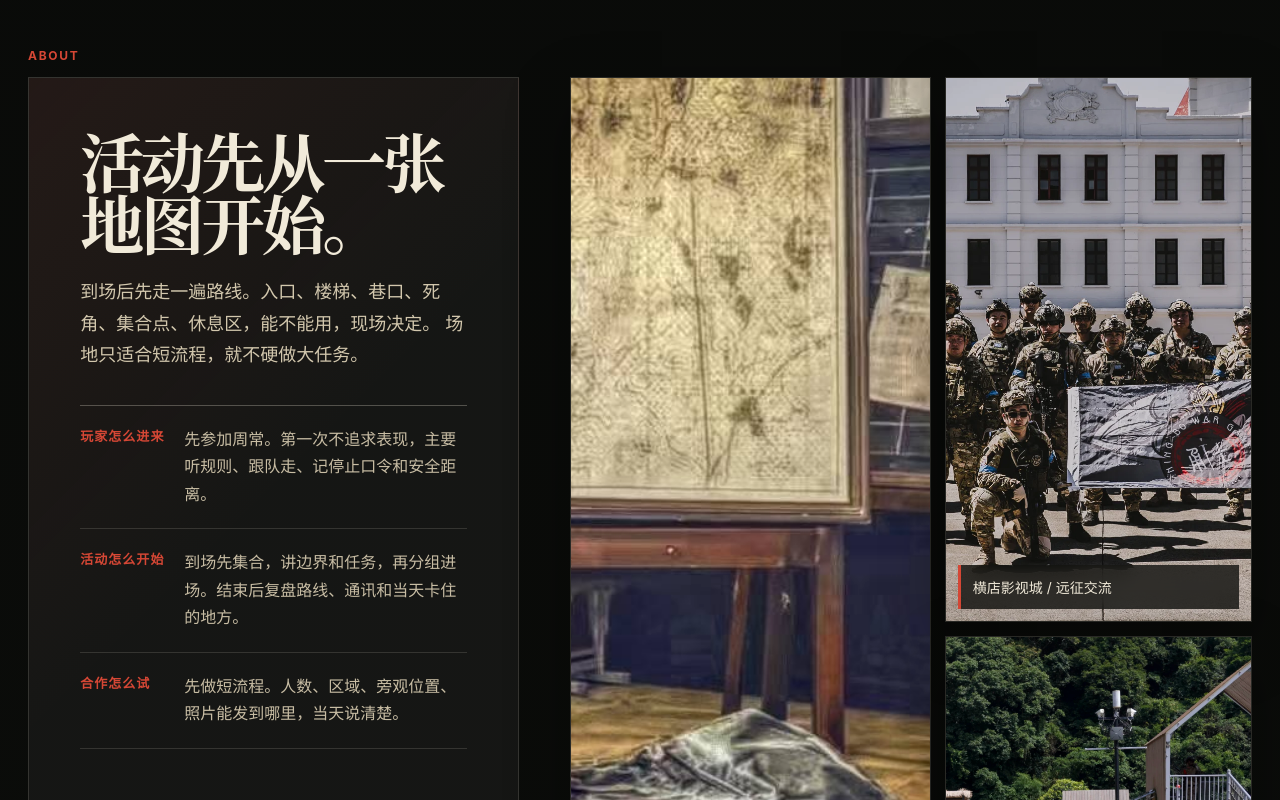
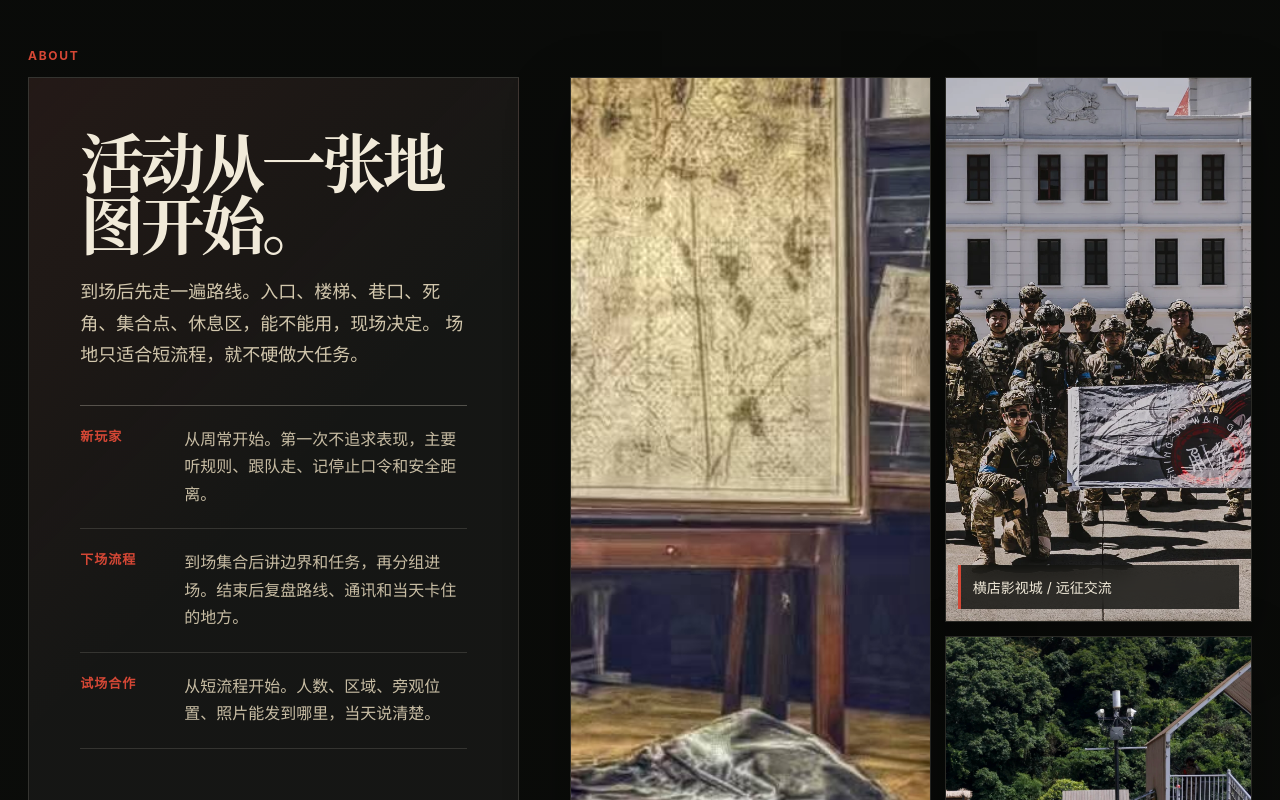
Before and after one commit to zhuting0574-beep/nbys-activity, a Vue app in the folder h5-web/: page / in a window 1280 px wide. Shown: the part 1080-1880 px from the top of the page. Built offline with nearby package versions, Linux system fonts and the light colour scheme.

Commit message:
feat: tighten Yongshi site copy rhythm

```diff
--- a/h5-web/src/MarketingSite.vue
+++ b/h5-web/src/MarketingSite.vue
@@ -31,7 +31,7 @@
         </p>
         <div class="hero-brief" aria-label="活动开始前会确认的事项">
           <span>START HERE</span>
-          <p>玩家从周常进。合作方从小场进：一段路线、一个任务、一次复盘，先把边界跑清楚。</p>
+          <p>玩家从周常进。合作方从小场进：一段路线、一个任务、一次复盘，把边界跑清楚。</p>
         </div>
         <div class="hero-actions">
           <button type="button" class="primary-cta" @click="scrollToSection('cooperate')">先试一场</button>
@@ -65,7 +65,7 @@
       <div class="section-kicker">About</div>
       <div class="about-board">
         <div class="about-copy">
-          <h2>活动先从一张地图开始。</h2>
+          <h2>活动从一张地图开始。</h2>
           <p>
             到场后先走一遍路线。入口、楼梯、巷口、死角、集合点、休息区，能不能用，现场决定。
             场地只适合短流程，就不硬做大任务。
@@ -129,7 +129,7 @@
       <div class="section-kicker">Fields</div>
       <div class="section-heading">
         <h2>场地不同，玩法不同。</h2>
-        <p>影视城适合街区推进，山地先看路线和通讯，夜间街区要留好旁观位置。先看场地，再定人数、任务和节奏。</p>
+        <p>影视城适合街区推进，山地看路线和通讯，夜间街区要留好旁观位置。场地看明白了，再定人数、任务和节奏。</p>
       </div>
 
       <div class="field-grid">
@@ -159,7 +159,7 @@
           <img :src="activityFeatureImage" alt="象山海影城任务简报现场" width="1200" height="900" loading="lazy" decoding="async" />
           <figcaption>
             <span>XIANGSHAN / SCRIPT</span>
-            <strong>影视城剧本先从地图、角色和任务条件开始。</strong>
+            <strong>影视城剧本从地图、角色和任务条件开始。</strong>
           </figcaption>
         </figure>
 
@@ -206,7 +206,7 @@
           <h2>先把边界和通讯讲清楚。</h2>
           <p>
             人一多，现场靠喊是不够的。进场前说清禁入区、停止口令和频道；
-            结束后复盘卡在哪里。平时练通讯、队形和口令，是为了到场后少乱。
+            结束后复盘卡在哪里。平时练通讯、队形和口令，是为了下场时少乱。
           </p>
           <div class="safe-grid">
             <article v-for="item in trainingLoop" :key="item.title">
@@ -218,7 +218,7 @@
         <div class="safe-photos" aria-label="训练和简报照片">
           <figure>
             <img :src="esaRoom" alt="室内 Briefing 现场" width="900" height="675" loading="lazy" decoding="async" />
-            <figcaption>进场前先讲规则、任务和停止口令。</figcaption>
+            <figcaption>进场前讲规则、任务和停止口令。</figcaption>
           </figure>
           <figure>
             <img :src="esaDoorTraining" alt="门口队形训练" width="900" height="506" loading="lazy" decoding="async" />
@@ -289,10 +289,10 @@
       <div class="section-kicker">Work with us</div>
       <div class="cooperate-layout">
         <div>
-          <h2>先跑一个小场。</h2>
+          <h2>从一个小场开始。</h2>
           <p>
-            场地、园区、学校或品牌第一次接触，不需要一上来做大场。
-            先选一段路线、一个任务、十几到几十人的规模。当天把入口、禁入区、旁观位置、影像发布范围说清楚，再决定下一场。
+            场地、园区、学校或活动方第一次接触，不需要一上来做大场。
+            选一段路线、一个任务、十几到几十人的规模。当天把入口、禁入区、旁观位置、影像发布范围说清楚，再决定下一场。
           </p>
           <div class="partner-fit" aria-label="适合合作的场景">
             <article v-for="item in partnerFit" :key="item.title">
@@ -408,16 +408,16 @@ export default {
       ],
       aboutNotes: [
         {
-          title: '玩家怎么进来',
-          text: '先参加周常。第一次不追求表现，主要听规则、跟队走、记停止口令和安全距离。'
+          title: '新玩家',
+          text: '从周常开始。第一次不追求表现，主要听规则、跟队走、记停止口令和安全距离。'
         },
         {
-          title: '活动怎么开始',
-          text: '到场先集合，讲边界和任务，再分组进场。结束后复盘路线、通讯和当天卡住的地方。'
+          title: '下场流程',
+          text: '到场集合后讲边界和任务，再分组进场。结束后复盘路线、通讯和当天卡住的地方。'
         },
         {
-          title: '合作怎么试',
-          text: '先做短流程。人数、区域、旁观位置、照片能发到哪里，当天说清楚。'
+          title: '试场合作',
+          text: '从短流程开始。人数、区域、旁观位置、照片能发到哪里，当天说清楚。'
         }
       ],
       aboutPhotos: [
@@ -437,7 +437,7 @@ export default {
       history: [
         { year: '2018', title: 'ESA 城市作战训练', text: '室内简报、贴墙移动、门口队形。早期训练照片很多来自这一批。' },
         { year: '2019', title: '“巡山”户外训练', text: '山路、林线、队伍行进。B 站还能看到当时的视频。' },
-        { year: '2021.03.27', title: '扬州 MILSIM 镭射交流', text: '去扬州同场交流，先听对方规则，再进场。' },
+        { year: '2021.03.27', title: '扬州 MILSIM 镭射交流', text: '去扬州同场交流，按对方规则进场。' },
         { year: '2021.10.31', title: '浙东小九寨“逃离荒野”', text: '山地路线，体力、通讯和队伍间距都很吃紧。' },
         { year: '2023.10.22', title: '应梦里活动', text: '夜间街区活动。灯光够，街面完整，短流程能跑起来。' },
         { year: '2024.06', title: '象山海影城·巨蟹行动最终章', text: '在影视城街区跑任务，沿建筑、巷口和任务点推进。' },
@@ -471,7 +471,7 @@ export default {
           type: '山地路线',
           image: xiaojiuzhaiEscape01,
           featured: false,
-          text: '山地先看路线和通讯。体力、天气、队伍间距都会影响安排。',
+          text: '山地看路线和通讯。体力、天气、队伍间距都会影响安排。',
           points: ['路线规划', '通讯纪律']
         },
         {
@@ -503,8 +503,8 @@ export default {
         { code: '周常', title: '周常活动', text: '新人先跟队走一场。老队员在这里磨通讯和队形。' },
         { code: '剧本', title: '影视城剧本', text: '有阵营、任务点、行动区域和撤离条件。巨蟹行动就是从海影城街区写出来的。' },
         { code: '山地', title: '户外任务', text: '路线、体力、通讯和天气，都会改变当天安排。' },
-        { code: '远征', title: '外地交流', text: '到外地场地，先听规则，再适应新的空间。' },
-        { code: '试场', title: '合作试场', text: '先跑一段短流程。边界、动线和安全区，现场看最清楚。' }
+        { code: '远征', title: '外地交流', text: '到外地场地，按对方规则来，再适应新的空间。' },
+        { code: '试场', title: '合作试场', text: '跑一段短流程。边界、动线和安全区，现场看最清楚。' }
       ],
       expeditions: [
         {
@@ -528,7 +528,7 @@ export default {
         { title: 'AAR', text: '结束后复盘安全、通讯、路线和分工。' }
       ],
       trainingLoop: [
-        { title: 'ROE', text: '哪些地方能进，哪些地方不能进；什么情况下停，进场前先讲清楚。' },
+        { title: 'ROE', text: '哪些地方能进，哪些地方不能进；什么情况下停，进场前讲清楚。' },
         { title: '通讯', text: '呼号、位置、异常情况，尽量短句。对讲机里不要抢话。' },
         { title: '队形', text: '移动时不要挤成一团。前后左右是谁，心里要有数。' },
         { title: 'AAR', text: '结束后说问题，不讲漂亮话。路线、节奏、风险点，下次改。' }
@@ -600,10 +600,10 @@ export default {
         { platform: 'XIAOHONGSHU / 2026', title: '甬士横店远征', href: 'https://www.xiaohongshu.com/search_result/69b956af000000002202686f' }
       ],
       trialSteps: [
-        { code: '01', title: '先看场地', text: '地点、时间、可进入区、禁入区和预计人数，先说清楚。' },
+        { code: '01', title: '看场地', text: '地点、时间、可进入区、禁入区和预计人数，开场前说清楚。' },
         { code: '02', title: '划出边界', text: '集合点、休息区、旁边的人站哪里、撤离路线和负责人，当场定下来。' },
-        { code: '03', title: '跑短任务', text: '30-90 分钟，先跑一个清楚的任务，不急着把流程做大。' },
-        { code: '04', title: '当天复盘', text: '人数、路线、任务、照片和视频怎么发，试完再调整。' }
+        { code: '03', title: '跑短任务', text: '30-90 分钟，跑一个清楚的任务，不急着把流程做大。' },
+        { code: '04', title: '当天复盘', text: '人数、路线、任务、照片和视频发布范围，试完再调整。' }
       ],
       partnerFit: [
         { tag: 'FIELD', title: '影视城、街区、园区试场' },
@@ -614,7 +614,7 @@ export default {
       partnerNotes: [
         {
           code: 'A',
-          title: '哪些地方可以先试',
+          title: '适合试场的地方',
           points: ['有街区或楼体的影视城', '边界清楚的园区', '旁边能站人观看的夜间街区', '能留出安全区的校园或营地']
         },
         {
@@ -624,7 +624,7 @@ export default {
         },
         {
           code: 'C',
-          title: '试完怎么继续',
+          title: '试完后的下一步',
           points: ['当天照片和可公开片段', 'AAR 复盘记录', '下一场人数、路线和任务调整']
         }
       ]
```
